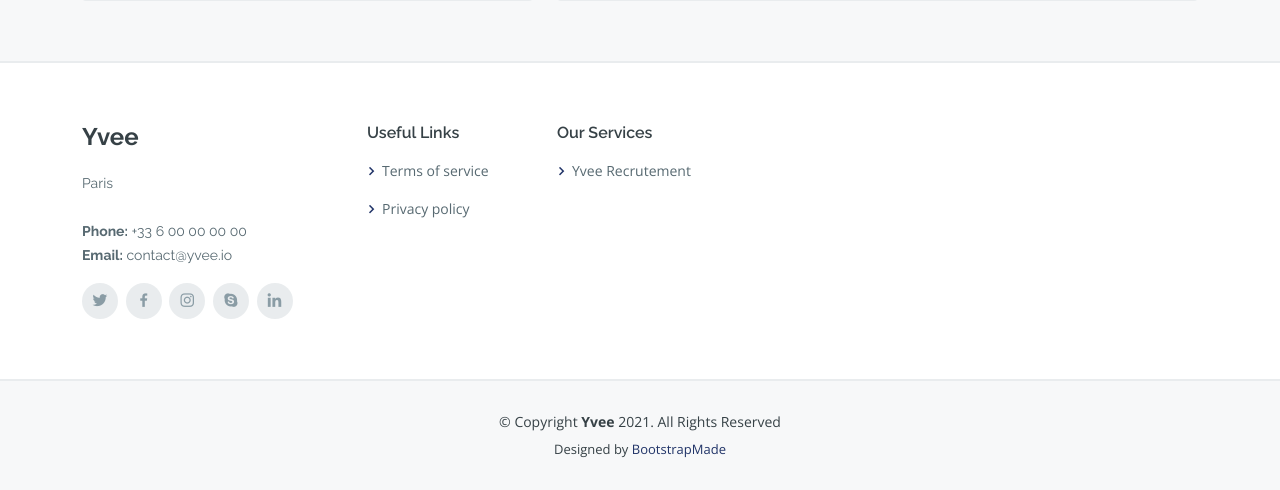
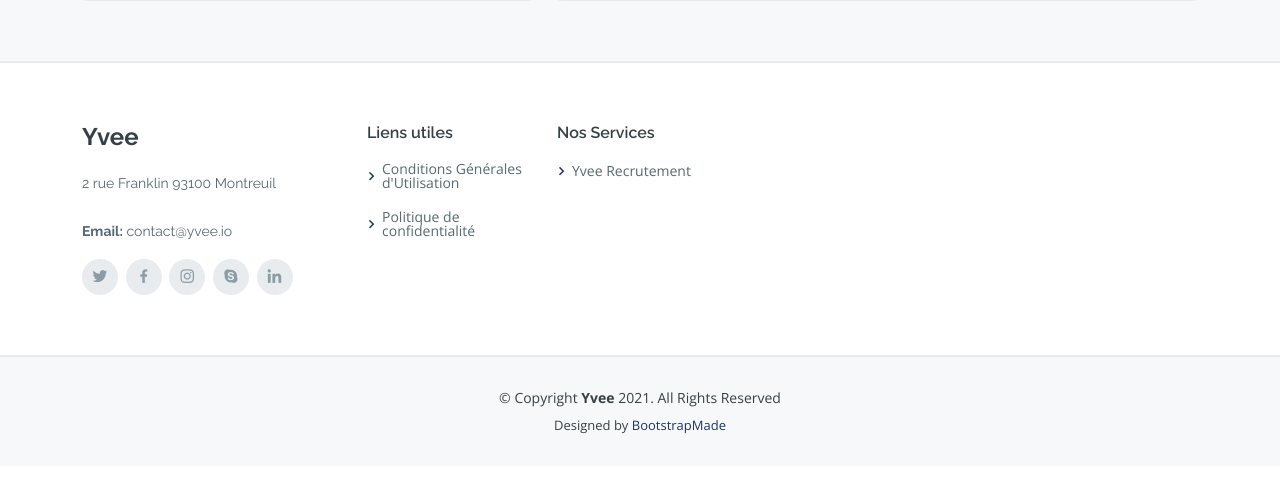
Before and after one commit to yvee-io/yvee-io.github.io, a plain HTML site: page index.html in a window 1280 px wide. Shown: the part 4934-5424 px from the top of the page. After the commit the page ends 5400 px from the top, so only its background shows below. Drawn offline with nearby package versions, Linux system fonts and the light colour scheme.

Commit message:
Update index.html

```diff
--- a/index.html
+++ b/index.html
@@ -809,8 +809,7 @@ Je ne doute pas qu’Aïssata vous conseillera comme avec nous les meilleurs pro
             <div class="footer-info">
               <h3>Yvee</h3>
               <p>
-                Paris<br><br>
-                <strong>Phone:</strong> +33 6 00 00 00 00<br>
+                2 rue Franklin 93100 Montreuil<br><br>
                 <strong>Email:</strong> contact@yvee.io<br>
               </p>
               <div class="social-links mt-3">
@@ -824,15 +823,15 @@ Je ne doute pas qu’Aïssata vous conseillera comme avec nous les meilleurs pro
           </div>
 
           <div class="col-lg-2 col-md-6 footer-links">
-            <h4>Useful Links</h4>
+            <h4>Liens utiles</h4>
             <ul>
-              <li><i class="bx bx-chevron-right"></i> <a href="#">Terms of service</a></li>
-              <li><i class="bx bx-chevron-right"></i> <a href="#">Privacy policy</a></li>
+              <li><i class="bx bx-chevron-right"></i> <a href="#">Conditions Générales d'Utilisation</a></li>
+              <li><i class="bx bx-chevron-right"></i> <a href="#">Politique de confidentialité</a></li>
             </ul>
           </div>
 
           <div class="col-lg-3 col-md-6 footer-links">
-            <h4>Our Services</h4>
+            <h4>Nos Services</h4>
             <ul>
               <li><i class="bx bx-chevron-right"></i> <a href="#services">Yvee Recrutement</a></li>
             </ul>
```
